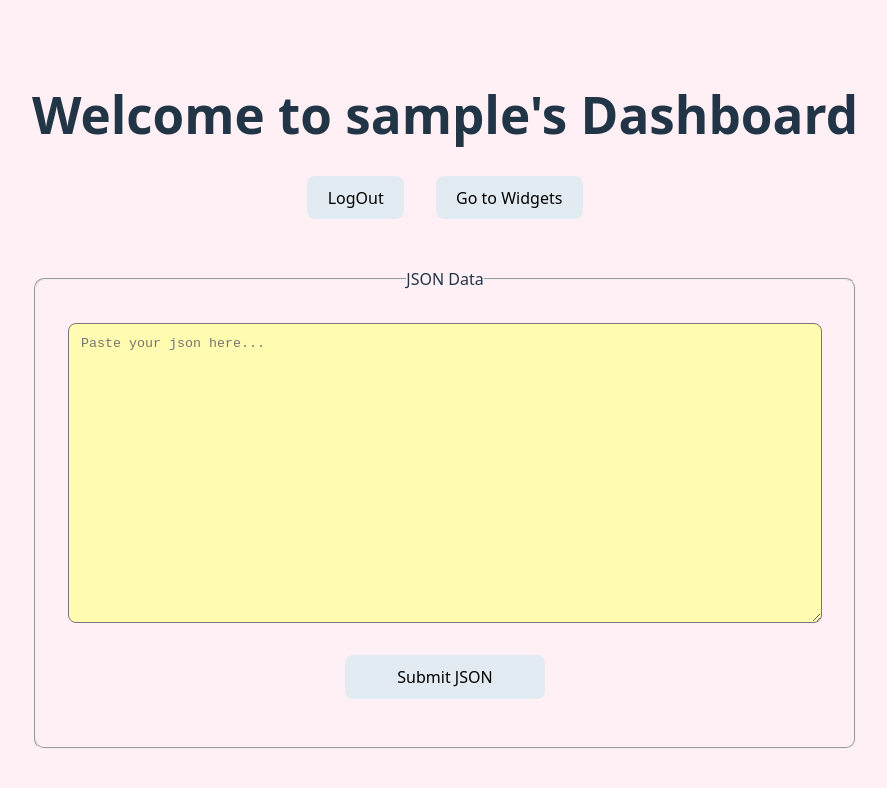
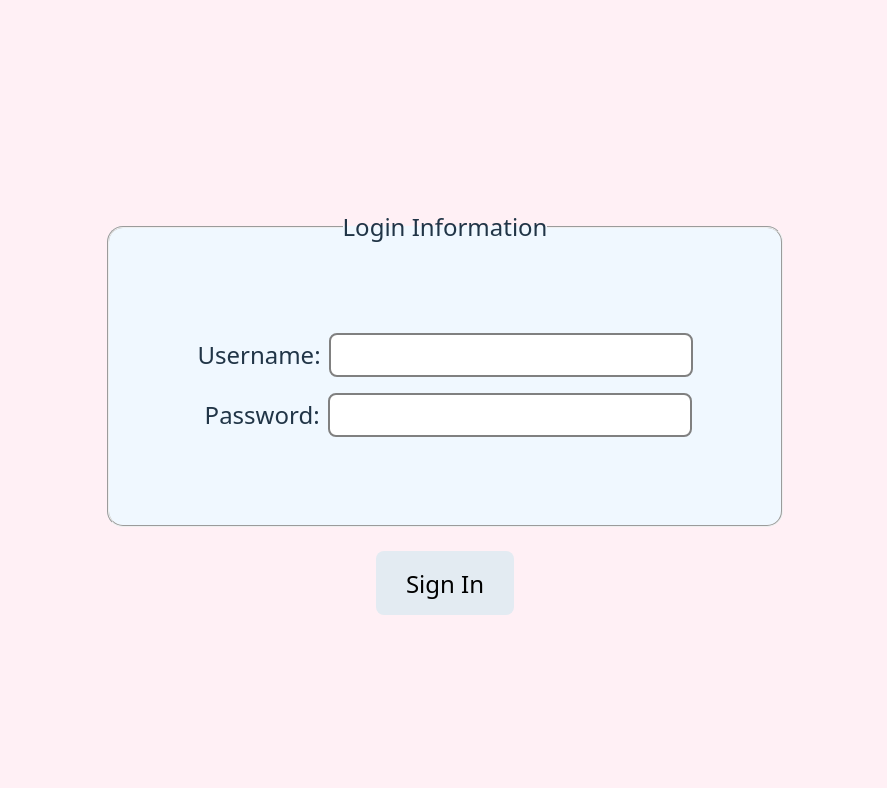
Before and after one commit to DevanshM-IOT83/react-dashboard, a React (Vite) app: page /login in a window 1280 px wide. Shown: the top 788 px of the page, without its empty margins (195-1082 px from the left). Built offline with nearby package versions, Linux system fonts and the light colour scheme; sample sign-in values are in the browser's storage.

Commit message:
updated routing

```diff
--- a/package.json
+++ b/package.json
@@ -15,6 +15,7 @@
     "react": "^19.2.0",
     "react-dom": "^19.2.0",
     "react-redux": "^9.2.0",
+    "react-router-dom": "^7.13.1",
     "recharts": "^3.7.0",
     "uuid": "^13.0.0"
   },
--- a/src/App.jsx
+++ b/src/App.jsx
@@ -7,16 +7,23 @@ import Dashboard from "./Dashboard";
 import Widgets from "./Widgets";
 import "./App.css";
 import Test from "./Test";
+import { Routes, Route, Navigate } from "react-router-dom";
 
 function App() {
-  const currentPage = useSelector((state) => state.dashboard.currentPage);
+  // const currentPage = useSelector((state) => state.dashboard.currentPage);
   // return <>{isLoggedIn ? <Dashboard /> : <Login />}</>;
   return (
-    <>
-      {currentPage === "login" && <Login />}
-      {currentPage === "dashboard" && <Dashboard />}
-      {currentPage === "widgets" && <Widgets />}
-    </>
+    // <>
+    //   {currentPage === "login" && <Login />}
+    //   {currentPage === "dashboard" && <Dashboard />}
+    //   {currentPage === "widgets" && <Widgets />}
+    // </>
+    <Routes>
+      <Route path="/" element={<Navigate to="/login" />} />
+      <Route path="/login" element={<Login />} />
+      <Route path="/dashboard" element={<Dashboard />} />
+      <Route path="/widgets" element={<Widgets />} />
+    </Routes>
   );
 }
 
--- a/src/Dashboard.jsx
+++ b/src/Dashboard.jsx
@@ -5,18 +5,15 @@ import ChartGraph from "./ChartGraph";
 import { useSelector } from "react-redux";
 import { v4 as uuid } from "uuid";
 import { useDispatch } from "react-redux";
-import {
-  uncheckLogIn,
-  resetDashboardState,
-  checkWidgets,
-} from "./dashboardSlice";
+import { resetDashboardState } from "./dashboardSlice";
 import { resetWidgetsState } from "./widgetsSlice";
-import { useEffect } from "react";
+import { useNavigate } from "react-router-dom";
 
 export default function Dashboard() {
   const userName = JSON.parse(localStorage.getItem("user")).username;
   const data = useSelector((state) => state.dashboard.jsonData);
   const chartData = useSelector((state) => state.dashboard.chartData);
+  const navigate = useNavigate();
 
   const dispatch = useDispatch();
 
@@ -25,6 +22,7 @@ export default function Dashboard() {
     // dispatch(uncheckLogIn());
     dispatch(resetDashboardState());
     dispatch(resetWidgetsState());
+    navigate("/login");
   };
 
   return (
@@ -36,7 +34,7 @@ export default function Dashboard() {
           style={{ marginLeft: "2rem" }}
           className="go-to-widgets"
           onClick={() => {
-            dispatch(checkWidgets());
+            navigate("/widgets");
           }}
         >
           Go to Widgets
--- a/src/Login.jsx
+++ b/src/Login.jsx
@@ -1,9 +1,11 @@
 import "./Login.css";
 import { useDispatch } from "react-redux";
-import { checkLogIn } from "./dashboardSlice";
+// import { checkLogIn } from "./dashboardSlice";
+import { useNavigate } from "react-router-dom";
 
 export default function Login() {
   const dispatch = useDispatch();
+  const navigate = useNavigate();
   // const handleAction = (formData) => {
   //   const username = formData.get("username");
   //   const password = formData.get("password");
@@ -12,19 +14,18 @@ export default function Login() {
   //   dispatch(checkLogIn());
   // };
 
-  const handleAction = (e) => {
-    e.preventDefault();
-    const formData = new FormData(e.target);
+  const handleAction = (formData) => {
     const username = formData.get("username");
     const password = formData.get("password");
     localStorage.setItem("user", JSON.stringify({ username, password }));
     // console.log(localStorage);
-    dispatch(checkLogIn());
+    // dispatch(checkLogIn());
+    navigate("/dashboard");
   };
 
   return (
     <div className="login-page">
-      <form onSubmit={handleAction} className="login-form">
+      <form action={handleAction} className="login-form">
         <fieldset>
           <legend>Login Information</legend>
           <div className="form-groups">
--- a/src/Widgets.jsx
+++ b/src/Widgets.jsx
@@ -57,11 +57,11 @@
 
 import { useSelector, useDispatch } from "react-redux";
 import { showChildren, placeChart } from "./widgetsSlice";
-import { uncheckWidgets } from "./dashboardSlice";
 import Sidebar from "./Sidebar";
 import Canvas from "./Canvas";
-import { DndContext, pointerWithin, closestCenter } from "@dnd-kit/core";
-import TestDrop from "./TestDrop";
+import { DndContext } from "@dnd-kit/core";
+// import TestDrop from "./TestDrop";
+import { useNavigate } from "react-router-dom";
 
 export default function Widgets() {
   const showCanvasSidebar = useSelector(
@@ -69,6 +69,7 @@ export default function Widgets() {
   );
   const charts = useSelector((state) => state.widgets.charts);
   const dispatch = useDispatch();
+  const navigate = useNavigate();
   const handleClick = () => {
     dispatch(showChildren());
   };
@@ -88,7 +89,7 @@ export default function Widgets() {
         <h1>Welcome to Widgets Page</h1>
         <button
           onClick={() => {
-            dispatch(uncheckWidgets());
+            navigate("/dashboard");
           }}
         >
           Go Back
--- a/src/dashboardSlice.js
+++ b/src/dashboardSlice.js
@@ -1,13 +1,10 @@
 import { createSlice } from "@reduxjs/toolkit";
 
-const isWidgets = localStorage.getItem("widgets") !== null;
-const isDashboard = localStorage.getItem("user") !== null;
 const data = localStorage.getItem("jsonData");
 
 const initial = {
   jsonData: data === null ? [] : JSON.parse(data),
   chartData: {},
-  currentPage: isWidgets ? "widgets" : isDashboard ? "dashboard" : "login",
 };
 
 const dashboardSlice = createSlice({
@@ -20,34 +17,14 @@ const dashboardSlice = createSlice({
     addChart: (state, action) => {
       state.chartData = action.payload;
     },
-    checkLogIn: (state, action) => {
-      state.currentPage = "dashboard";
-    },
-    uncheckLogIn: (state, action) => {
-      state.currentPage = "login";
-    },
-    checkWidgets: (state, action) => {
-      state.currentPage = "widgets";
-    },
-    uncheckWidgets: (state, action) => {
-      state.currentPage = "dashboard";
-    },
     resetDashboardState: (state, action) => {
       state.jsonData = [];
       state.chartData = {};
-      state.currentPage = "login";
     },
   },
 });
 
-export const {
-  addJson,
-  addChart,
-  checkLogIn,
-  uncheckLogIn,
-  checkWidgets,
-  uncheckWidgets,
-  resetDashboardState,
-} = dashboardSlice.actions;
+export const { addJson, addChart, resetDashboardState } =
+  dashboardSlice.actions;
 
 export default dashboardSlice.reducer;
--- a/src/main.jsx
+++ b/src/main.jsx
@@ -4,11 +4,14 @@ import "./index.css";
 import App from "./App.jsx";
 import { store } from "./store.js";
 import { Provider } from "react-redux";
+import { BrowserRouter } from "react-router-dom";
 
 createRoot(document.getElementById("root")).render(
   // <StrictMode>
-  <Provider store={store}>
-    <App />
-  </Provider>,
+  <BrowserRouter>
+    <Provider store={store}>
+      <App />
+    </Provider>
+  </BrowserRouter>,
   /* </StrictMode> */
 );
```
Also changed, not shown: 1 other file (tests, documents, lock files or other folders).
